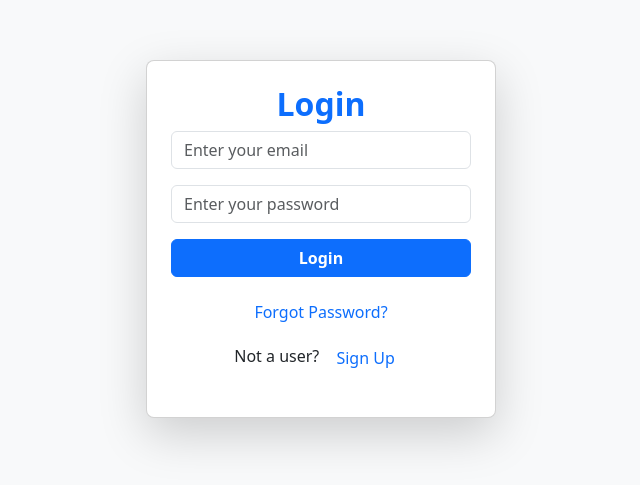
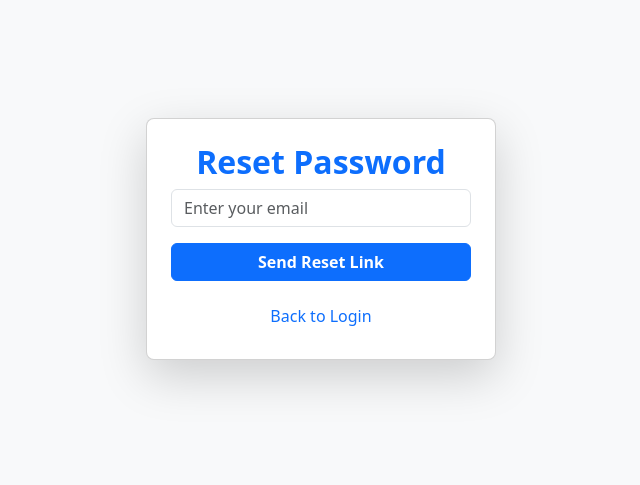
Before and after one commit to SonikaSahana/Expense-tracker-website-React, a React (Create React App) app in the folder my-expense-tracker/: page /forgot-password in a window 1280 px wide. Before the commit this address led to /login. Shown: the part 161-646 px from the top of the page, without its empty margins (319-959 px from the left). Built offline with nearby package versions, Linux system fonts and the light colour scheme; no server answers.

Commit message:
forgot password button

```diff
--- a/my-expense-tracker/src/App.js
+++ b/my-expense-tracker/src/App.js
@@ -5,6 +5,7 @@ import Signup from "./SignupPage";
 import Login from "./LoginPage";
 import Welcome from "./WelcomePage";
 import Profile from "./ProfilePage";
+import ForgotPassword from "./ForgotPassword";
 
 
 function App() {
@@ -13,6 +14,7 @@ function App() {
       <Routes>
         <Route path="/signup" element={<Signup />} />
         <Route path="/login" element={<Login />} />
+        <Route path="/forgot-password" element={<ForgotPassword />} />
         <Route
           path="/welcome"
           element={localStorage.getItem("token") ? <Welcome /> : <Navigate to="/login" />}
--- /dev/null
+++ b/my-expense-tracker/src/ForgotPassword.js
@@ -0,0 +1,69 @@
+import React, { useState } from "react";
+import { getAuth, sendPasswordResetEmail } from "firebase/auth";
+import { useNavigate } from "react-router-dom";
+import "bootstrap/dist/css/bootstrap.min.css";
+
+const ForgotPassword = () => {
+  const [email, setEmail] = useState("");
+  const [loading, setLoading] = useState(false);
+  const [message, setMessage] = useState("");
+  const [error, setError] = useState("");
+  const navigate = useNavigate();
+
+  const handlePasswordReset = async (e) => {
+    e.preventDefault();
+    setLoading(true);
+    setMessage("");
+    setError("");
+
+    if (!email) {
+      setError("Please enter your email.");
+      setLoading(false);
+      return;
+    }
+
+    try {
+      const auth = getAuth();
+      await sendPasswordResetEmail(auth, email);
+      setMessage("Password reset link sent! Check your email.");
+    } catch (err) {
+      setError("Failed to send reset email. Please try again.");
+    } finally {
+      setLoading(false);
+    }
+  };
+
+  return (
+    <div className="d-flex justify-content-center align-items-center vh-100 bg-light">
+      <div className="card shadow-lg p-4 rounded-3" style={{ width: "350px" }}>
+        <h2 className="text-center text-primary fw-bold">Reset Password</h2>
+        {message && <p className="text-success text-center">{message}</p>}
+        {error && <p className="text-danger text-center">{error}</p>}
+
+        <form onSubmit={handlePasswordReset}>
+          <div className="mb-3">
+            <input
+              type="email"
+              className="form-control"
+              placeholder="Enter your email"
+              value={email}
+              onChange={(e) => setEmail(e.target.value)}
+              required
+            />
+          </div>
+          <button type="submit" className="btn btn-primary w-100 fw-bold" disabled={loading}>
+            {loading ? "Sending..." : "Send Reset Link"}
+          </button>
+        </form>
+
+        <div className="text-center mt-3">
+          <button className="btn btn-link text-decoration-none" onClick={() => navigate("/login")}>
+            Back to Login
+          </button>
+        </div>
+      </div>
+    </div>
+  );
+};
+
+export default ForgotPassword;
```
Also changed, not shown: my-expense-tracker/src/LoginPage.js (+6 -1 lines).
